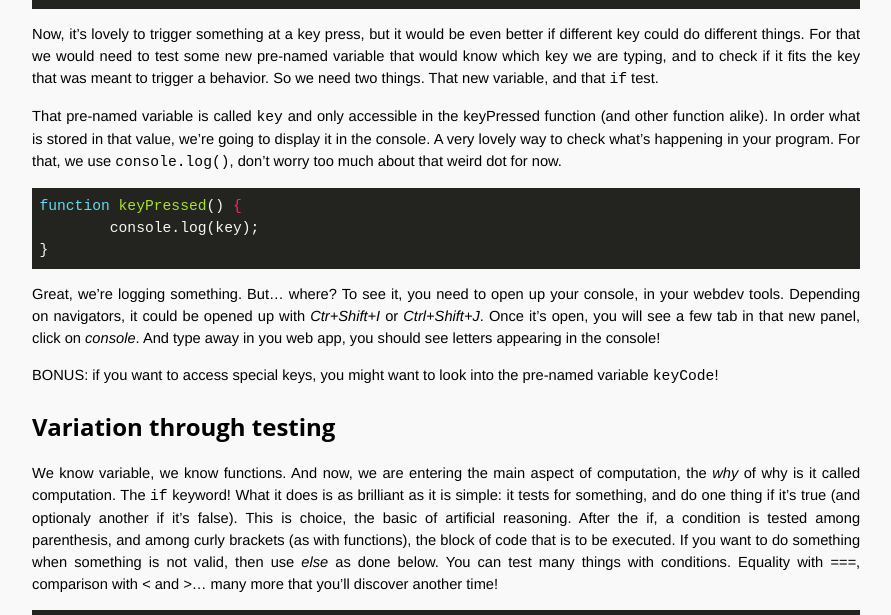
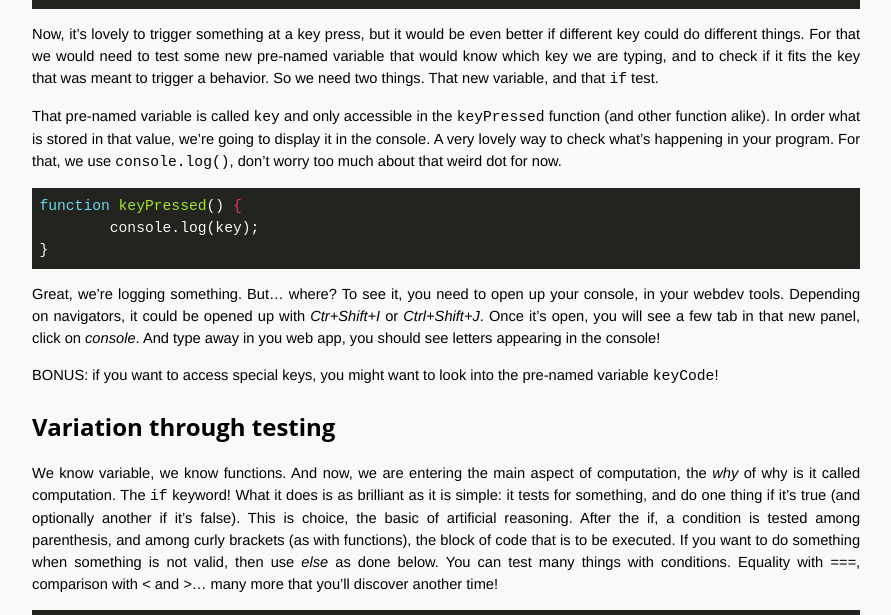
Before and after one commit to romamile/introcode, a Jekyll site: the page built from log3_Variations.markdown, in a window 1280 px wide and 900 px high, scrolled down 3713 px. Shown: the part 152-767 px from the top of the window, without its empty margins (324-1215 px from the left). Built offline with Jekyll 4.4.1, drawn with Linux system fonts in a browser that asks for light colours; some of the changed text lies outside the part shown.

Commit message:
update english

````diff
--- a/log3_Variations.markdown
+++ b/log3_Variations.markdown
@@ -96,7 +96,7 @@
 Let's use that new function to control the position/size of our shapes! Beware, now that we want to have some evolving result, we want to code inside of `draw` instead of `setup`!
 
 
-```javascrit
+```javascript
 function draw() {
   	background(0,0,0);
   	rect(millis(), 10, 50, 50);
@@ -175,7 +175,7 @@
 ```
 Now, it's lovely to trigger something at a key press, but it would be even better if different key could do different things. For that we would need to test some new pre-named variable that would know which key we are typing, and to check if it fits the key that was meant to trigger a behavior. So we need two things. That new variable, and that `if` test.
 
-That pre-named variable is called `key` and only accessible in the keyPressed function (and other function alike). In order what is stored in that value, we're going to display it in the console. A very lovely way to check what's happening in your program. For that, we use `console.log()`, don't worry too much about that weird dot for now.
+That pre-named variable is called `key` and only accessible in the `keyPressed` function (and other function alike). In order what is stored in that value, we're going to display it in the console. A very lovely way to check what's happening in your program. For that, we use `console.log()`, don't worry too much about that weird dot for now.
 
 ```javascript
 function keyPressed() {
@@ -190,7 +190,7 @@
 
 ## Variation through testing
 
-We know variable, we know functions. And now, we are entering the main aspect of computation, the *why* of why is it called computation. The `if` keyword! What it does is as brilliant as it is simple: it tests for something, and do one thing if it's true (and optionaly another if it's false). This is choice, the basic of artificial reasoning. After the if, a condition is tested among parenthesis, and among curly brackets (as with functions), the block of code that is to be executed. If you want to do something when something is not valid, then use *else* as done below. You can test many things with conditions. Equality with *===*, comparison with *<* and *>*... many more that you'll discover another time!
+We know variable, we know functions. And now, we are entering the main aspect of computation, the *why* of why is it called computation. The `if` keyword! What it does is as brilliant as it is simple: it tests for something, and do one thing if it's true (and optionally another if it's false). This is choice, the basic of artificial reasoning. After the if, a condition is tested among parenthesis, and among curly brackets (as with functions), the block of code that is to be executed. If you want to do something when something is not valid, then use *else* as done below. You can test many things with conditions. Equality with *===*, comparison with *<* and *>*... many more that you'll discover another time!
 
 
 ```javascript
````
Also changed, not shown: other parts of log3_Variations.markdown (+3 -3 lines).
